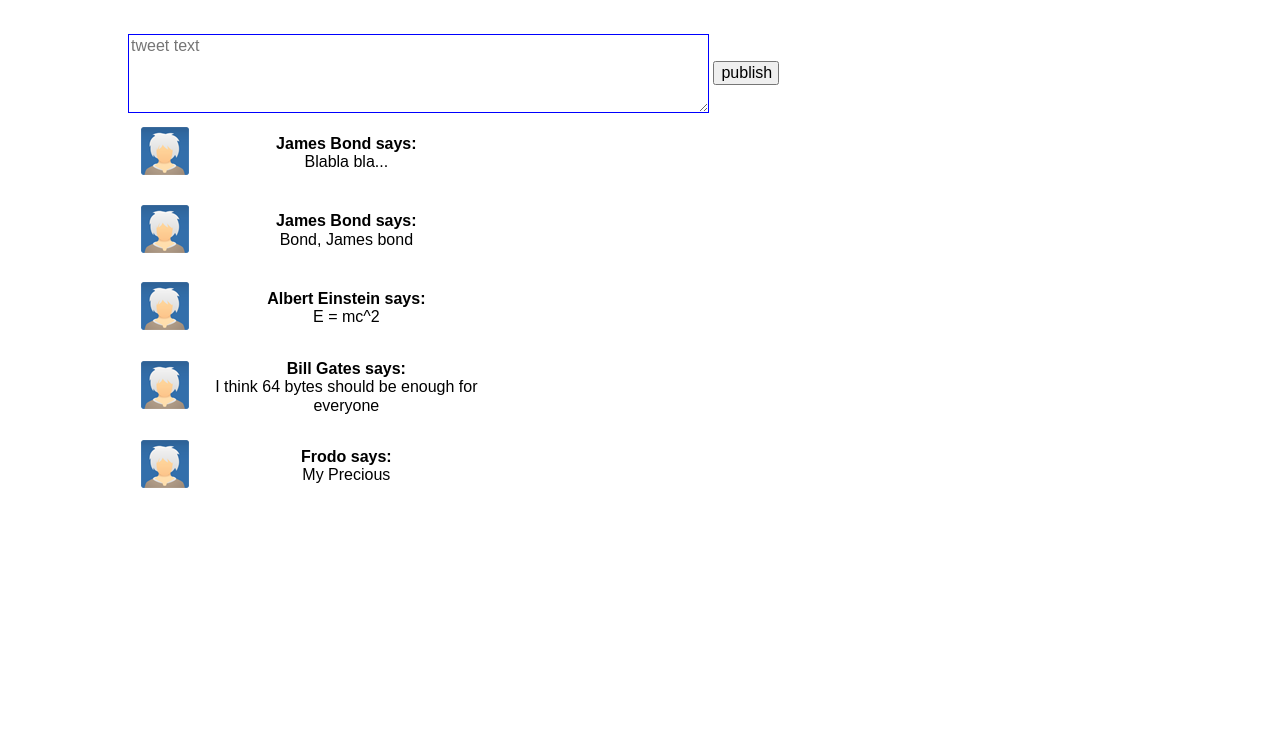
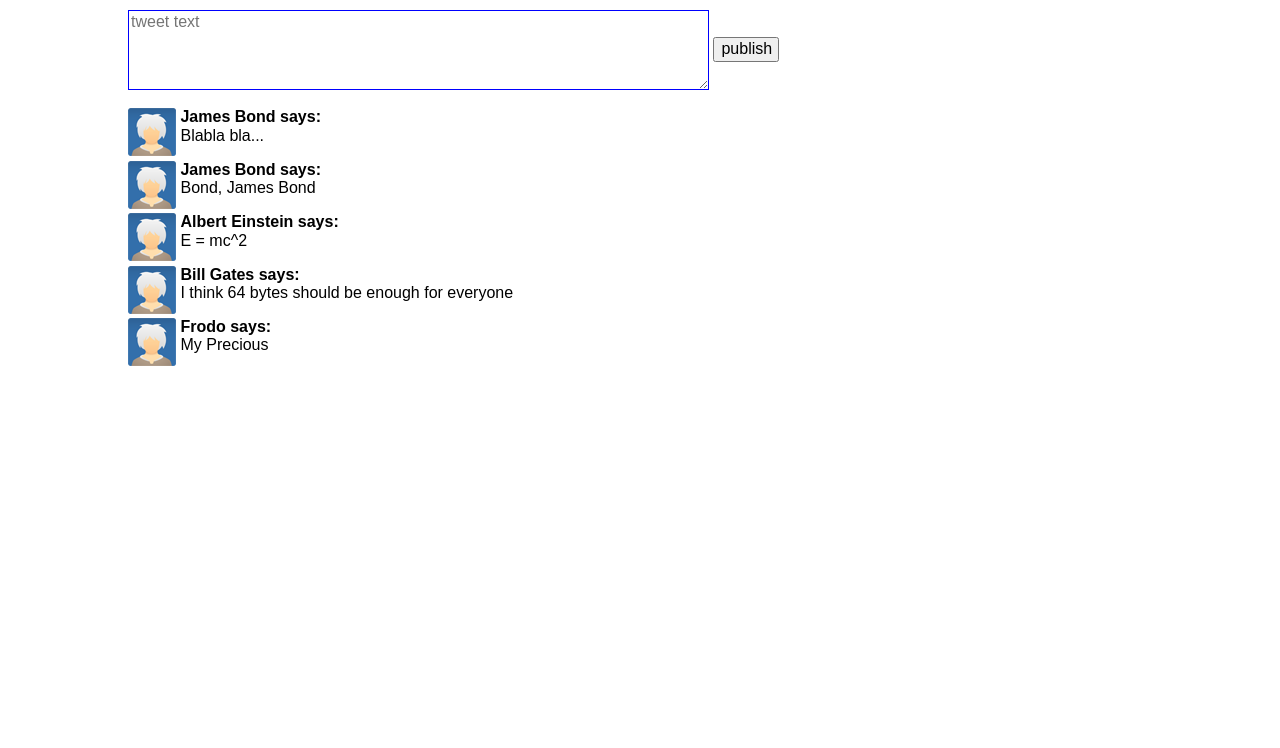
Before and after one commit to OsherSade/WebTraining, a plain HTML site: page OfekTwitter/Tweets.html in a window 1280 px wide. Shown: the part 52-800 px from the top of the page. Drawn offline with Linux system fonts and the light colour scheme.

Commit message:
Add files via upload

```diff
--- a/OfekTwitter/Tweets.html
+++ b/OfekTwitter/Tweets.html
@@ -10,10 +10,8 @@
 <header>
     <section>
         <article>
-            <span id="banner">
-                <img id="ofek-img" src="../images/ofek_logo.png">
-                <a href="Tweets.html" id="mainPage">OfekTwitter</a>
-            </span>
+            <img id="ofek-img" src="../images/ofek_logo.png">
+            <a href="Tweets.html" id="mainPage">OfekTwitter</a>
         </article>
         <aside class="rightNav">
             <nav style="text-align: right">
@@ -30,34 +28,79 @@
 <div class="content">
     <div>
         <form>
-            <ul>
-                <textarea id="message" class="header-li" rows="4" cols="60" placeholder="tweet text"></textarea>
-                <button id="submit" class="header-li">publish</button>
-            </ul>
+            <br>
+            <textarea id="message" class="header-li" rows="4" cols="60" placeholder="tweet text"></textarea>
+            <button id="submit" class="header-li">publish</button>
         </form>
     </div>
-    <table>
-        <tr>
-            <td><img src="../images/useravatar.png"></td>
-            <td><b>James Bond says:</b><br>Blabla bla...</td>
-        </tr>
-        <tr>
-            <td><img src="../images/useravatar.png"></td>
-            <td><b>James Bond says:</b><br>Bond, James bond</td>
-        </tr>
-        <tr>
-            <td><img src="../images/useravatar.png"></td>
-            <td><b>Albert Einstein says:</b><br>E = mc^2</td>
-        </tr>
-        <tr>
-            <td><img src="../images/useravatar.png"></td>
-            <td><b>Bill Gates says:</b><br>I think 64 bytes should be enough for everyone</td>
-        </tr>
-        <tr>
-            <td><img src="../images/useravatar.png"></td>
-            <td><b>Frodo says:</b><br>My Precious</td>
-        </tr>
-    </table>
+    <br>
+
+    <section class="tweets-section">
+        <div class="tweet-row">
+            <div class="tweet-avatar">
+                <img src="../images/useravatar.png">
+            </div>
+            <div class="tweet-content">
+                <div class="tweet-username">
+                    <b>James Bond says:</b>
+                </div>
+                <div class="tweet-text">
+                    Blabla bla...
+                </div>
+            </div>
+            <div class="tweet-row">
+                <div class="tweet-avatar">
+                    <img src="../images/useravatar.png">
+                </div>
+                <div class="tweet-content">
+                    <div class="tweet-username">
+                        <b>James Bond says:</b>
+                    </div>
+                    <div class="tweet-text">
+                        Bond, James Bond
+                    </div>
+                </div>
+                <div class="tweet-row">
+                    <div class="tweet-avatar">
+                        <img src="../images/useravatar.png">
+                    </div>
+                    <div class="tweet-content">
+                        <div class="tweet-username">
+                            <b>Albert Einstein says:</b>
+                        </div>
+                        <div class="tweet-text">
+                            E = mc^2
+                        </div>
+                    </div>
+                </div>
+                <div class="tweet-row">
+                    <div class="tweet-avatar">
+                        <img src="../images/useravatar.png">
+                    </div>
+                    <div class="tweet-content">
+                        <div class="tweet-username">
+                            <b>Bill Gates says:</b>
+                        </div>
+                        <div class="tweet-text">
+                            I think 64 bytes should be enough for everyone
+                        </div>
+                    </div>
+                </div>
+                <div class="tweet-row">
+                    <div class="tweet-avatar">
+                        <img src="../images/useravatar.png">
+                    </div>
+                    <div class="tweet-content">
+                        <div class="tweet-username">
+                            <b>Frodo says:</b>
+                        </div>
+                        <div class="tweet-text">
+                            My Precious
+                        </div>
+                    </div>
+                </div>
+            </div>
+    </section>
 </div>
 </body>
 </html>
--- a/css/Stylesheet.css
+++ b/css/Stylesheet.css
@@ -11,9 +11,10 @@ li a {
     display: block;
     color: white;
     text-align: center;
-    padding: 3px 20px;
+    padding: 10px 10px;
     text-decoration: none;
     margin-top: 15%;
+    font-size: small;
 }
 
 li a:hover {
@@ -34,33 +35,30 @@ li a:hover {
     float: right;
 }
 
-.check {
-    width: 50%;
-}
-
 td {
     text-align: center;
     padding: 3%;
     margin: auto;
+    width: 100px;
 }
 
 .bordered {
-    border: 2px solid silver;
+    border: 3px solid lightgrey;
 }
 
 .content {
-    padding: 3%;
     padding-left: 10%;
 }
 
 header {
-    background-color: blue;
+    background-color: #0a64eb;
     color: azure;
 }
 
 #ofek-img {
     width: 10%;
     margin-bottom: 5%;
+    margin-left: 3%;
     padding-right: 5%;
     margin-top: 5%;
     vertical-align: middle;
@@ -68,7 +66,6 @@ header {
 
 .header-li2 {
     float: left;
-
 }
 
 .header-li {
@@ -102,9 +99,28 @@ aside {
 .followees {
     width: 15%;
     display: inline-block;
-    margin-left: 30%;
+    margin-left: 20%;
+    margin-top: 2%;
 }
 
 .users {
     display: inline-block;
 }
+
+.title {
+    text-align: center;
+}
+
+.tweet {
+    width: 50%;
+    text-align: left;
+}
+
+.tweet-avatar {
+    display: inline-block;
+    vertical-align: top;
+}
+
+.tweet-content {
+    display: inline-block;
+}
```
Also changed, not shown: OfekTwitter/Users.html (+3 -6 lines).
